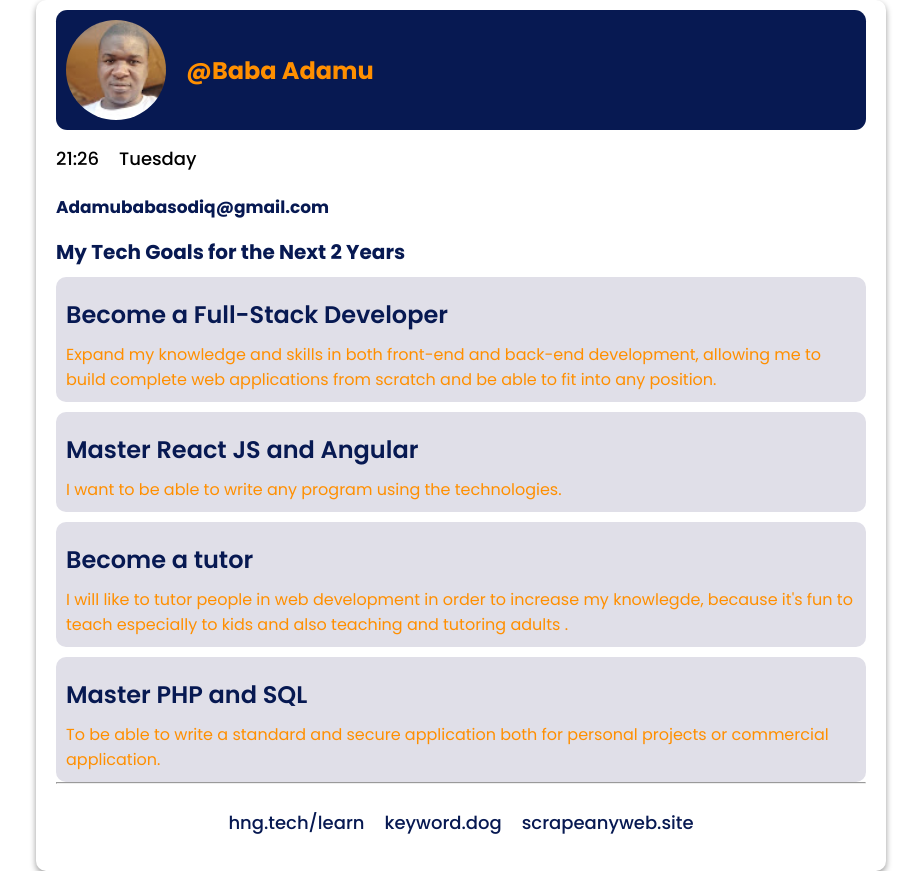
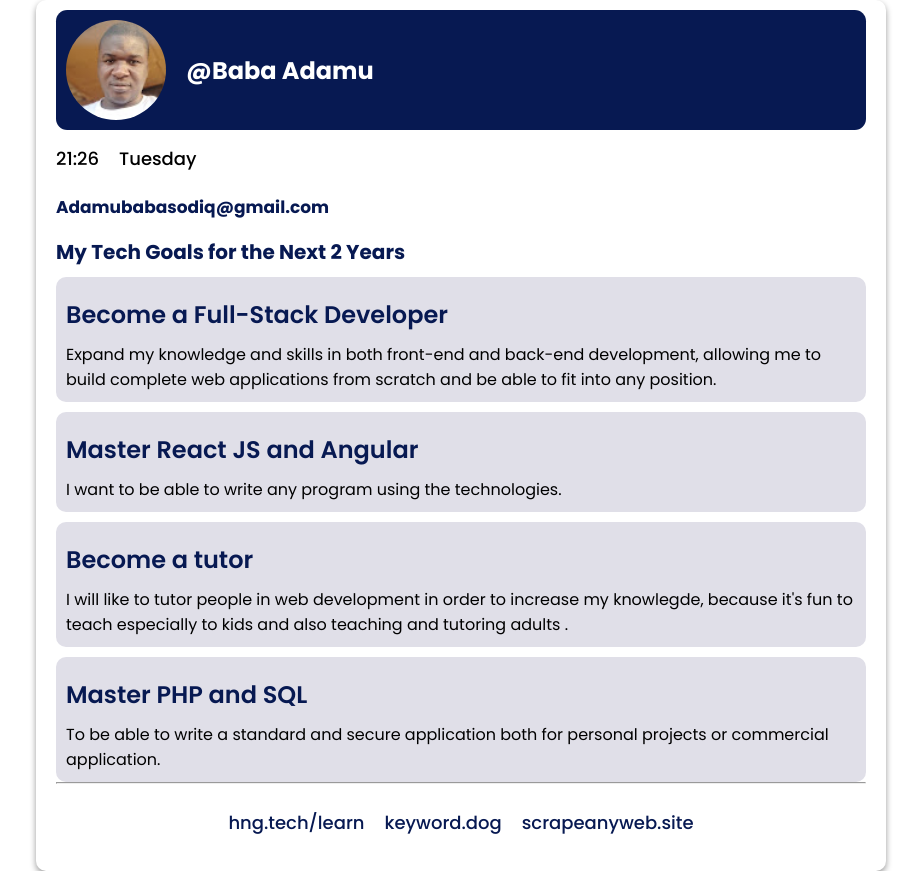
Before and after one commit to sodiqbhoy1/HNG-1, a plain HTML site: page index.html in a window 1280 px wide. Shown: the whole page, without its empty margins (179-1100 px from the left). Drawn offline with Linux system fonts and the light colour scheme.

Commit message:
Update style.css

```diff
--- a/style.css
+++ b/style.css
@@ -31,7 +31,7 @@ body{
 
 .header a{
     text-decoration: none;
-    color: #FF8F00;
+    color: #fff;
 }
 
 .avatar{
@@ -79,7 +79,7 @@ font-weight: 600;
 }
 
 .card p{
-color: #FF8F00;
+color: #000;
 }
 /* footer */
 
@@ -103,7 +103,7 @@ align-items: center;
 }
 
 .footer a:hover{
-    color: #FF8F00;
+    color: #000;
     background-color: #071952;
     border-radius: 10px;
 }
```
